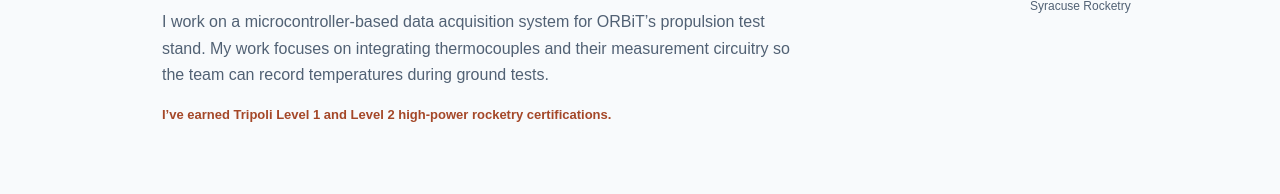
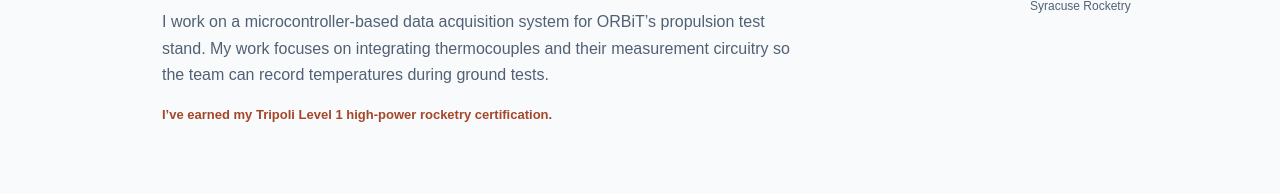
Before and after one commit to esandarr/esandarr.github.io, a plain HTML site: page index.html in a window 1280 px wide. Shown: the part 1438-1632 px from the top of the page. Drawn offline with Linux system fonts and the light colour scheme.

Commit message:
Correct Tripoli certification to Level 1

```diff
--- a/index.html
+++ b/index.html
@@ -20,7 +20,7 @@
 <article class="engineering-role"><p class="eyebrow">ONGOING INTERNSHIP · MAY 2026–PRESENT</p><h3>Avionics Engineering Intern</h3><p class="organization">Lockheed Martin RMS · Sikorsky / Stratford, CT</p><p class="role-lead">I work part time during my senior year, supporting avionics development in Cameo Systems Modeler.</p><p>During my summer internship, I checked interface control documents, reviewed electrical schematics and wiring diagrams, and worked on harness documentation for connectors and backshells. I also helped improve a production process.</p><a class="text-link" href="#sikorsky-project">Explore the first-place intern team project ↗</a></article>
 <article class="engineering-role"><p class="eyebrow">CURRENT · SPONSORED SENIOR CAPSTONE</p><h3>Oscillating Heat Pipe Capstone</h3><p class="organization">Syracuse University · Lockheed Martin Syracuse</p><p class="role-lead">My team is studying how an oscillating heat pipe can spread heat from a concentrated source.</p><p>I built an Ansys Fluent model to study heat flow from the source through the heat pipe assembly to a water-cooled condenser. I use the model to compare plate thicknesses and cooling conditions and check heat and mass balances.</p><a class="text-link" href="https://ecs.syracuse.edu/academics/mechanical-and-aerospace-engineering/me-capstone-design" target="_blank" rel="noopener noreferrer">About the Syracuse capstone program ↗</a></article>
 </div>
-<article class="project"><div class="project-number">01</div><div><h3>Rocket test instrumentation</h3><p>I work on a microcontroller-based data acquisition system for ORBiT’s propulsion test stand. My work focuses on integrating thermocouples and their measurement circuitry so the team can record temperatures during ground tests.</p><p class="result">I’ve earned Tripoli Level 1 and Level 2 high-power rocketry certifications.</p></div><div class="project-aside">ORBiT<br>Syracuse Rocketry</div></article>
+<article class="project"><div class="project-number">01</div><div><h3>Rocket test instrumentation</h3><p>I work on a microcontroller-based data acquisition system for ORBiT’s propulsion test stand. My work focuses on integrating thermocouples and their measurement circuitry so the team can record temperatures during ground tests.</p><p class="result">I’ve earned my Tripoli Level 1 high-power rocketry certification.</p></div><div class="project-aside">ORBiT<br>Syracuse Rocketry</div></article>
 <details class="earlier-experience"><summary>Earlier experience in community leadership &amp; teaching</summary>
 <div class="experience-row"><p class="date">AUG 2024–MAY 2026</p><div><h3>Resident Advisor</h3><p class="organization">Engineering Living Learning Community · Syracuse University</p><p>Supported 38 residents through community programming, academic support, conflict resolution, and on-call crisis response.</p></div></div>
 <div class="experience-row"><p class="date">MAY–AUG 2025</p><div><h3>Aviation Camp Instructor</h3><p class="organization">Hiller Aviation Institute / San Carlos, CA</p><p>Taught aviation fundamentals and STEM concepts to students ages 7–12 through hands-on activities and educational field trips.</p></div></div>
```
